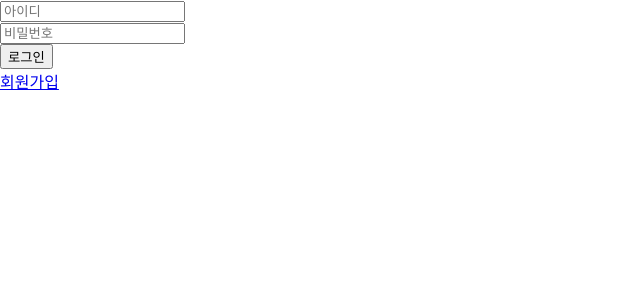
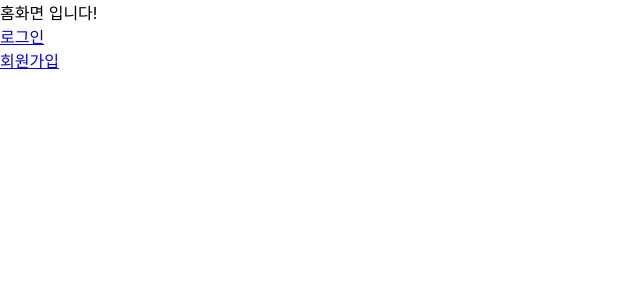
Before and after one commit to beeguriri/Selfstudy_Springboot, a React (Create React App) app in the folder security-study/security-study-front/: page / in a window 1280 px wide. Shown: the top 300 px of the page, without its empty margins (0-640 px from the left). Built offline with nearby package versions, Linux system fonts and the light colour scheme.

Commit message:
라우트 수정

```diff
--- a/security-study/security-study-front/src/routes/Main.js
+++ b/security-study/security-study-front/src/routes/Main.js
@@ -1,4 +1,5 @@
 import { Route, Routes } from "react-router-dom";
+
 import Home from "../pages/Home";
 import Login from "../pages/Login";
 import Join from "../pages/Join";
@@ -7,16 +8,14 @@ import LoginSuccess from "../pages/LoginSuccess";
 const Main = () => {
 
     return (
-        <>
+        <div>
             <Routes>
-                <Route path="/" element={<Login />} />
-                {/* <Route path="/login" element={<Login />} /> */}
+                <Route path="/" element={<Home />} />
+                <Route path="/login" element={<Login />} />
                 <Route path="/join" element={<Join />} />
                 <Route path="/success" element={<LoginSuccess />} />
-                <Route path="/logout" element={<Home />} />
             </Routes>
-
-        </>
+        </div>
     )
 
 }
```
